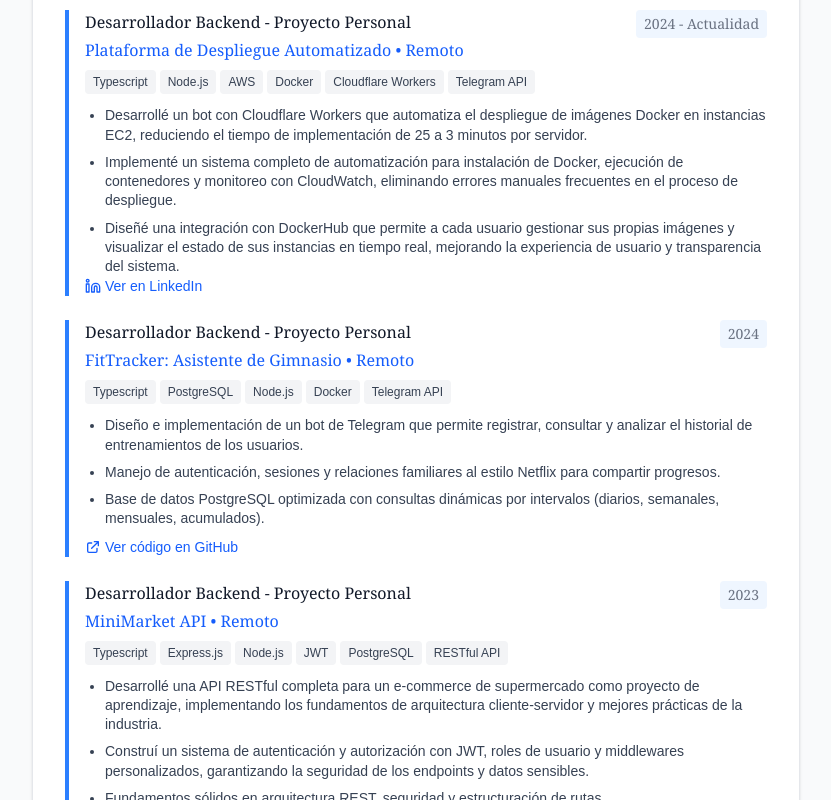
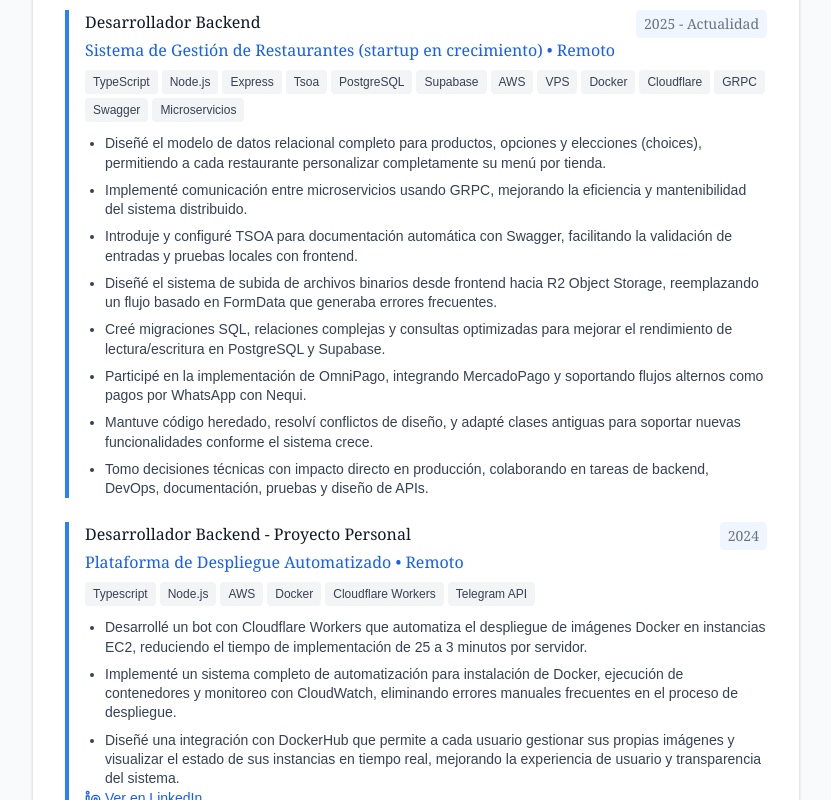
Before and after one commit to Alejotamayo28/my-cv, a Next.js app: page / in a window 1280 px wide. Shown: the part 540-1340 px from the top of the page, without its empty margins (224-1055 px from the left). Built offline with nearby package versions, Linux system fonts and the light colour scheme.

Commit message:
new experience

```diff
--- a/src/data/cv.data.ts
+++ b/src/data/cv.data.ts
@@ -13,8 +13,27 @@
 
   experience: [
     {
+      role: "Desarrollador Backend",
+      period: "2025 - Actualidad",
+      company: "Sistema de Gestión de Restaurantes (startup en crecimiento)",
+      location: "Remoto",
+      tags: [
+        "TypeScript", "Node.js", "Express", "Tsoa", "PostgreSQL", "Supabase", "AWS", "VPS", "Docker", "Cloudflare", "GRPC", "Swagger", "Microservicios"
+      ],
+      achievements: [
+        "Diseñé el modelo de datos relacional completo para productos, opciones y elecciones (choices), permitiendo a cada restaurante personalizar completamente su menú por tienda.",
+        "Implementé comunicación entre microservicios usando GRPC, mejorando la eficiencia y mantenibilidad del sistema distribuido.",
+        "Introduje y configuré TSOA para documentación automática con Swagger, facilitando la validación de entradas y pruebas locales con frontend.",
+        "Diseñé el sistema de subida de archivos binarios desde frontend hacia R2 Object Storage, reemplazando un flujo basado en FormData que generaba errores frecuentes.",
+        "Creé migraciones SQL, relaciones complejas y consultas optimizadas para mejorar el rendimiento de lectura/escritura en PostgreSQL y Supabase.",
+        "Participé en la implementación de OmniPago, integrando MercadoPago y soportando flujos alternos como pagos por WhatsApp con Nequi.",
+        "Mantuve código heredado, resolví conflictos de diseño, y adapté clases antiguas para soportar nuevas funcionalidades conforme el sistema crece.",
+        "Tomo decisiones técnicas con impacto directo en producción, colaborando en tareas de backend, DevOps, documentación, pruebas y diseño de APIs."
+      ]
+    },
+    {
       role: "Desarrollador Backend - Proyecto Personal",
-      period: "2024 - Actualidad",
+      period: "2024",
       company: "Plataforma de Despliegue Automatizado",
       location: "Remoto",
       tags: ["Typescript", "Node.js", "AWS", "Docker", "Cloudflare Workers", "Telegram API"],
@@ -37,20 +56,7 @@
         "Base de datos PostgreSQL optimizada con consultas dinámicas por intervalos (diarios, semanales, mensuales, acumulados).",
       ],
       repoLink: "https://github.com/Alejotamayo28/fit-tracker-bot",
-    },
-    {
-      role: "Desarrollador Backend - Proyecto Personal",
-      period: "2023",
-      company: "MiniMarket API",
-      location: "Remoto",
-      tags: ["Typescript", "Express.js", "Node.js", "JWT", "PostgreSQL", "RESTful API"],
-      achievements: [
-        "Desarrollé una API RESTful completa para un e-commerce de supermercado como proyecto de aprendizaje, implementando los fundamentos de arquitectura cliente-servidor y mejores prácticas de la industria.",
-        "Construí un sistema de autenticación y autorización con JWT, roles de usuario y middlewares personalizados, garantizando la seguridad de los endpoints y datos sensibles.",
-        "Fundamentos sólidos en arquitectura REST, seguridad y estructuración de rutas.",
-      ],
-      repoLink: "https://github.com/Alejotamayo28/minimarket-api",
-    },
+    }
   ],
   education: [
     {
```
